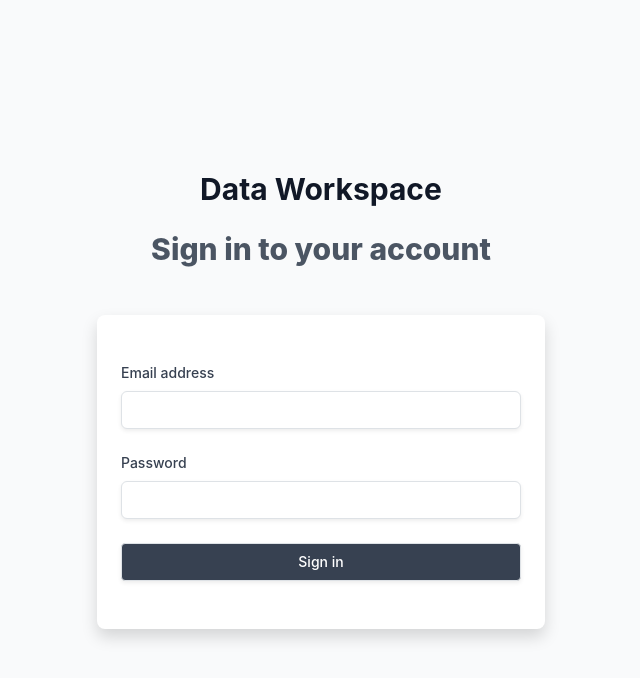
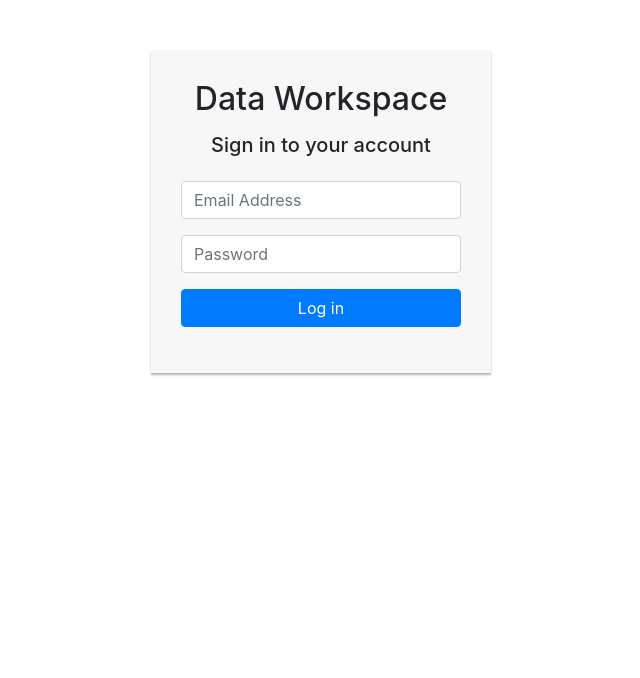
Before and after one commit to Ruhulcse/cloudfront, a React (Create React App) app: page / in a window 1280 px wide. Shown: the top 678 px of the page, without its empty margins (319-959 px from the left). Built offline with nearby package versions, Linux system fonts and the light colour scheme; what react-fusioncharts would draw is missing.

Commit message:
fix login page

```diff
--- a/public/index.html
+++ b/public/index.html
@@ -16,7 +16,38 @@
     -->
     <link rel="manifest" href="%PUBLIC_URL%/manifest.json" />
 
-    <link rel="stylesheet" href="https://cdnjs.cloudflare.com/ajax/libs/font-awesome/5.15.3/css/all.min.css" integrity="sha512-iBBXm8fW90+nuLcSKlbmrPcLa0OT92xO1BIsZ+ywDWZCvqsWgccV3gFoRBv0z+8dLJgyAHIhR35VZc2oM/gI1w==" crossorigin="anonymous" />
+    <style>
+      .login-form {
+        width: 340px;
+        margin: 50px auto;
+        font-size: 15px;
+      }
+      .login-form form {
+        margin-bottom: 15px;
+        background: #f7f7f7;
+        box-shadow: 0px 2px 2px rgba(0, 0, 0, 0.3);
+        padding: 30px;
+      }
+      .login-form h2 {
+        margin: 0 0 15px;
+      }
+      .form-control,
+      .btn {
+        min-height: 38px;
+        border-radius: 2px;
+      }
+      .btn {
+        font-size: 15px;
+        font-weight: bold;
+      }
+    </style>
+
+    <link
+      rel="stylesheet"
+      href="https://cdnjs.cloudflare.com/ajax/libs/font-awesome/5.15.3/css/all.min.css"
+      integrity="sha512-iBBXm8fW90+nuLcSKlbmrPcLa0OT92xO1BIsZ+ywDWZCvqsWgccV3gFoRBv0z+8dLJgyAHIhR35VZc2oM/gI1w=="
+      crossorigin="anonymous"
+    />
     <!--
       Notice the use of %PUBLIC_URL% in the tags above.
       It will be replaced with the URL of the `public` folder during the build.
--- a/src/screens/AddData.jsx
+++ b/src/screens/AddData.jsx
@@ -64,7 +64,6 @@ export default function AddData({ history }) {
         } else {
           setAvailemsg(true);
         }
-        console.log(data);
       }
     }
   };
@@ -204,7 +203,6 @@ export default function AddData({ history }) {
             }
           );
           await response.json();
-          console.log(response);
         } catch (err) {
           console.log(err);
         }
--- a/src/screens/Adduser.jsx
+++ b/src/screens/Adduser.jsx
@@ -1,30 +1,28 @@
-import React, { useState } from "react";
-import { Link } from "react-router-dom";
-import CircularProgress from '@material-ui/core/CircularProgress'
-import Dashboard from "./Dashboard"
-import {URL,config} from "../utils/config"
+import React, { useState } from 'react';
+import { Link } from 'react-router-dom';
+import CircularProgress from '@material-ui/core/CircularProgress';
+import Dashboard from './Dashboard';
+import { URL, config } from '../utils/config';
 import axios from 'axios';
 
-function Adduser({history}) {
-
-    const [name, setName] = useState("");
-    const [email, setEmail] = useState("");
-    const [role, setRole] = useState("admin");
-    const [password, setPassword] = useState("");
-    const [bkash, setBkash] = useState("");
-    const [amount, setAmount] = useState("0");
+function Adduser({ history }) {
+  const [name, setName] = useState('');
+  const [email, setEmail] = useState('');
+  const [role, setRole] = useState('admin');
+  const [password, setPassword] = useState('');
+  const [bkash, setBkash] = useState('');
+  const [amount, setAmount] = useState('0');
   const [error, setError] = useState(null);
   const [loading, setLoading] = useState(false);
   const submitHandler = async (e) => {
     e.preventDefault();
-        const user = { name, email, role, password ,bkash, amount};
-        console.log(user);
+    const user = { name, email, role, password, bkash, amount };
     try {
       setLoading(true);
       const { data } = await axios.post(`${URL}api/v1/users/`, user, config);
       if (data) {
         setLoading(false);
-            history.push("/showuser");
+        history.push('/showuser');
       }
     } catch (error) {
       setError(error.response.data.message);
@@ -44,7 +42,7 @@ function Adduser({history}) {
                 </Link>
               </div>
             </div> */}
-            <Dashboard/>
+            <Dashboard />
           </div>
           {/* /.container-fluid */}
         </section>
@@ -58,7 +56,9 @@ function Adduser({history}) {
                 {/* general form elements */}
                 <div className="card card-primary">
                   <div className="card-header">
-                    <h3 className="card-title">{loading?(<CircularProgress/>):(<p>Add a new user</p>)}</h3>
+                    <h3 className="card-title">
+                      {loading ? <CircularProgress /> : <p>Add a new user</p>}
+                    </h3>
                   </div>
                   {error && <p>{error}</p>}
                   {/* /.card-header */}
@@ -102,7 +102,7 @@ function Adduser({history}) {
                         <label htmlFor="Role">Role</label>
                         <select
                           className="form-control select2"
-                          style={{ width: "100%" }}
+                          style={{ width: '100%' }}
                           value={role}
                           onChange={(e) => setRole(e.target.value)}
                         >
@@ -151,7 +151,7 @@ function Adduser({history}) {
         </section>
       </div>
     </div>
-    )
+  );
 }
 
-export default Adduser
+export default Adduser;
--- a/src/screens/Dashboard.jsx
+++ b/src/screens/Dashboard.jsx
@@ -4,10 +4,8 @@ function Dashboard() {
   let data = JSON.parse(localStorage.getItem('user'));
   let userType = data.role;
   let userName = data.name;
-  // console.log(userType);
 
   const logoutHandler = () => {
-    console.log('clicked');
     localStorage.clear();
     window.location.href = '/';
   };
--- a/src/screens/LoginScreen.jsx
+++ b/src/screens/LoginScreen.jsx
@@ -1,109 +1,76 @@
 import axios from 'axios';
-import React,{useState} from 'react';
-import CircularProgress from '@material-ui/core/CircularProgress'
-import {URL} from "../utils/config"
+import React, { useEffect, useState } from 'react';
+import CircularProgress from '@material-ui/core/CircularProgress';
+import { URL } from '../utils/config';
 
 export default function LoginScreen() {
-  const [email,setEmail] = useState("");
-  const [password, setPassword] = useState("");
+  const [email, setEmail] = useState('');
+  const [password, setPassword] = useState('');
   const [loading, setLoading] = useState(false);
 
-  const submitHandler = async(e) =>{
+  const submitHandler = async (e) => {
     e.preventDefault();
     const loginData = {};
     loginData.email = email;
     loginData.password = password;
+
     try {
       setLoading(true);
-      const {data} = await axios.post(`${URL}api/v1/users/login`,loginData)
-      console.log(data);
-      if(data){
+      const { data } = await axios.post(`${URL}api/v1/users/login`, loginData);
+      if (data) {
         setLoading(true);
-        localStorage.setItem("user", JSON.stringify(data));
-        localStorage.setItem("token", data.token);
-        window.location.href = "/dashboard";
+        localStorage.setItem('user', JSON.stringify(data));
+        localStorage.setItem('token', data.token);
+        window.location.href = '/dashboard';
       }
     } catch (error) {
       console.log(error);
     }
+  };
+
+  useEffect(() => {
+    if (localStorage.getItem('token')) {
+      window.location.href = '/dashboard';
     }
+  }, []);
+
   return (
     <>
-      <div>
-        <div className="min-h-screen bg-gray-50 flex flex-col justify-center py-12 sm:px-6 lg:px-8">
-          <div className="sm:mx-auto sm:w-full sm:max-w-md">
-            {/* <img
-              className="mx-auto h-12 w-auto"
-              src="https://tailwindui.com/img/logos/workflow-mark-indigo-600.svg"
-              alt="Workflow"
-            /> */}
-            <h2 className="text-3xl font-bold text-center text-gray-900 dark:text-white mb-4">
-              Data Workspace
-            </h2>
+      <div className="login-form">
+        <form onSubmit={submitHandler}>
+          <h2 className="text-center">Data Workspace</h2>
 
-            {/* <h3 class="mt-1 text-xl font-medium text-center text-gray-600 dark:text-gray-200">
-              Welcome Back
-            </h3> */}
-            <h2 className="mt-6 text-center text-3xl font-extrabold text-gray-600">
-              {loading?(<CircularProgress/>):(<p>Sign in to your account</p>)}
-            </h2>
-          </div>
-          <div className="mt-8 sm:mx-auto sm:w-full sm:max-w-md">
-            <div className="bg-white py-5 px-4 shadow sm:rounded-lg sm:px-10">
-              <form className="space-y-6" onSubmit={submitHandler}>
-                <div>
-                  <label
-                    htmlFor="email"
-                    className="block text-sm font-medium text-gray-700"
-                  >
-                    Email address
-                  </label>
-                  <div className="mt-1">
+          <h5 className="d-flex justify-content-center">
+            {loading ? <CircularProgress /> : <p>Sign in to your account</p>}
+          </h5>
+          <div className="form-group">
             <input
-                      id="email"
-                      name="email"
               type="email"
               value={email}
-                      onChange={(e) =>setEmail(e.target.value)}
+              onChange={(e) => setEmail(e.target.value)}
+              className="form-control"
+              placeholder="Email Address"
               autoComplete="email"
               required
-                      className="appearance-none block w-full px-3 py-2 border border-gray-300 rounded-md shadow-sm placeholder-gray-400 focus:outline-none focus:ring-indigo-500 focus:border-indigo-500 sm:text-sm"
             />
           </div>
-                </div>
-                <div>
-                  <label
-                    htmlFor="password"
-                    className="block text-sm font-medium text-gray-700"
-                  >
-                    Password
-                  </label>
-                  <div className="mt-1">
+          <div className="form-group">
             <input
-                      id="password"
-                      name="password"
               type="password"
+              className="form-control"
+              placeholder="Password"
               value={password}
-                      onChange={(e)=>setPassword(e.target.value)}
-                      autoComplete="current-password"
+              onChange={(e) => setPassword(e.target.value)}
               required
-                      className="appearance-none block w-full px-3 py-2 border border-gray-300 rounded-md shadow-sm placeholder-gray-400 focus:outline-none focus:ring-indigo-500 focus:border-indigo-500 sm:text-sm"
             />
           </div>
-                </div>
-                <div>
-                  <button
-                    type="submit"
-                    className="w-full flex justify-center py-2 px-4 border border-transparent rounded-md shadow-sm text-sm font-medium text-white bg-gray-700 rounded hover:bg-gray-600 focus:outline-none focus:ring-2 focus:ring-offset-2 focus:ring-indigo-500"
-                  >
-                    Sign in
+          <div className="form-group">
+            <button type="submit" className="btn btn-primary btn-block">
+              Log in
             </button>
           </div>
         </form>
       </div>
-          </div>
-        </div>
-      </div>
     </>
   );
 }
--- a/src/screens/ShowUserScreen.jsx
+++ b/src/screens/ShowUserScreen.jsx
@@ -15,9 +15,6 @@ export default function ShowUserScreen() {
 
   if (error) return 'An error has occurred: ' + error.message;
 
-  console.log(data);
-  console.log(data.data);
-
   const submitHandler = async (e) => {
     e.preventDefault();
 
@@ -27,7 +24,6 @@ export default function ShowUserScreen() {
   };
 
   const deleteHandler = async (id) => {
-    console.log(id);
     if (window.confirm('Delete the item?')) {
       await axios.delete(`${URL}api/v1/users/profile/${id}`, config);
       window.location.reload();
--- a/src/utils/config.js
+++ b/src/utils/config.js
@@ -1,7 +1,7 @@
-let token = localStorage.getItem("token");
+let token = localStorage.getItem('token');
 
 export const config = {
   headers: { Authorization: `Bearer ${token}` },
 };
-export const URL = "http://localhost:5000/";
-//"https://cloudbaseddataentry.herokuapp.com/";
+
+export const URL = 'https://cloud1234567.herokuapp.com/';
```
Also changed, not shown: src/screens/MainChart.jsx (+88 -94 lines), src/screens/ShowData.jsx (+41 -43 lines), src/screens/UpdateDataScreen.jsx (+52 -49 lines), src/screens/UpdateUserScreen.jsx (+22 -16 lines), src/screens/UserProfile.jsx (+33 -35 lines). Lines whose indentation alone changed are shown as unchanged.
